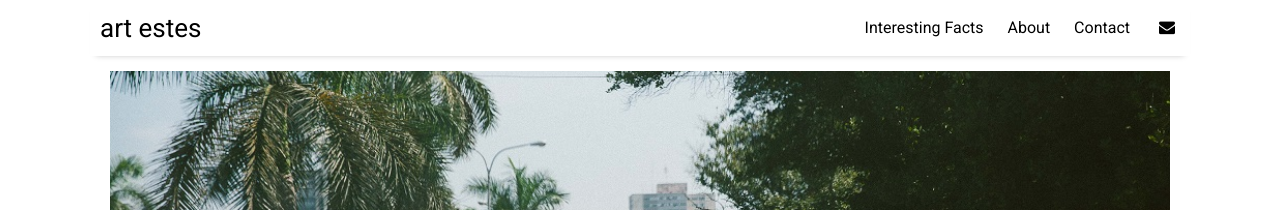
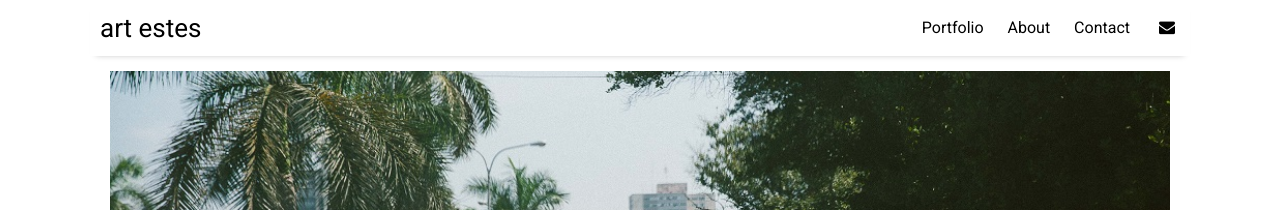
Before and after one commit to art-makes-art/art-makes-art.github.io, a Jekyll site: the page built from pages/facts.md, in a window 1280 px wide. Shown: the top 210 px of the page. Built offline with Jekyll 4.4.1, drawn with Linux system fonts in a browser that asks for light colours; nearby versions of some CDN libraries.

Commit message:
portfolio

```diff
--- a/_data/settings.yml
+++ b/_data/settings.yml
@@ -7,7 +7,7 @@ disqus:
 google-ID: 'UA-112060364-2'
 
 menu:
-- {name: 'Interesting Facts',  url: 'facts'}
+- {name: 'Portfolio',  url: 'portfolio'}
 #- {name: 'Learning Resources', url: 'resources'}
 #- {name: 'Sample Posts',       url: 'sample-posts'}
 #- {name: 'Documentation',      url: 'documentation'}
--- a/pages/facts.md
+++ b/pages/facts.md
@@ -1,6 +1,6 @@
 ---
 layout: category
-title: Interesting Facts
-category: facts
-permalink: /facts
+title: portfolio
+category: portfolio
+permalink: /portfolio
 ---
```
Also changed, not shown: _posts/2016-04-04-about-the-author.md (+1 -1 lines), 16 other files.
